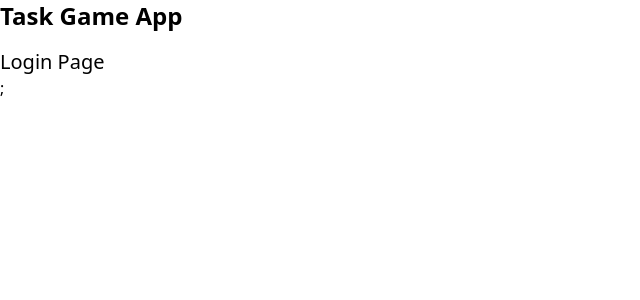
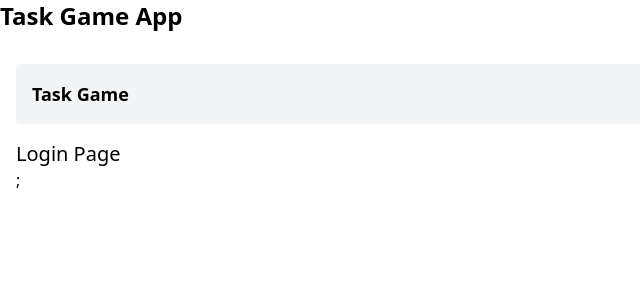
Before and after one commit to irfanbaig7/Trello-RPG-MERN-, a React (Vite) app in the folder client/: page /login in a window 1280 px wide. Shown: the top 300 px of the page, without its empty margins (0-640 px from the left). Built offline with nearby package versions, Linux system fonts and the light colour scheme.

Commit message:
feat: layout set done

```diff
--- /dev/null
+++ b/client/src/components/layouts/Layout.jsx
@@ -0,0 +1,12 @@
+import Navbar from "./Navbar";
+
+function Layout({ children }) {
+  return (
+    <div className="p-4">
+      <Navbar />
+      <main>{children}</main>
+    </div>
+  );
+}
+
+export default Layout;
--- /dev/null
+++ b/client/src/components/layouts/Navbar.jsx
@@ -0,0 +1,9 @@
+function Navbar() {
+  return (
+    <nav className="w-full bg-gray-100 p-4 mb-4 rounded">
+      <h1 className="text-lg font-semibold">Task Game</h1>
+    </nav>
+  );
+}
+
+export default Navbar;
--- a/client/src/routes/AppRoutes.jsx
+++ b/client/src/routes/AppRoutes.jsx
@@ -2,14 +2,17 @@ import React from 'react'
 import { Route, Routes } from 'react-router-dom'
 import Home from '../pages/Home'
 import Login from '../pages/Login'
+import Layout from '../components/layouts/Layout'
 
 const AppRoutes = () => {
     return (
         <div>
+            <Layout>
                 <Routes>
                     <Route path='/' element={<Home />} />
                     <Route path='/login' element={<Login />} />
                 </Routes>
+            </Layout>
         </div>
     )
 }
```
Lines whose indentation alone changed are shown as unchanged.
